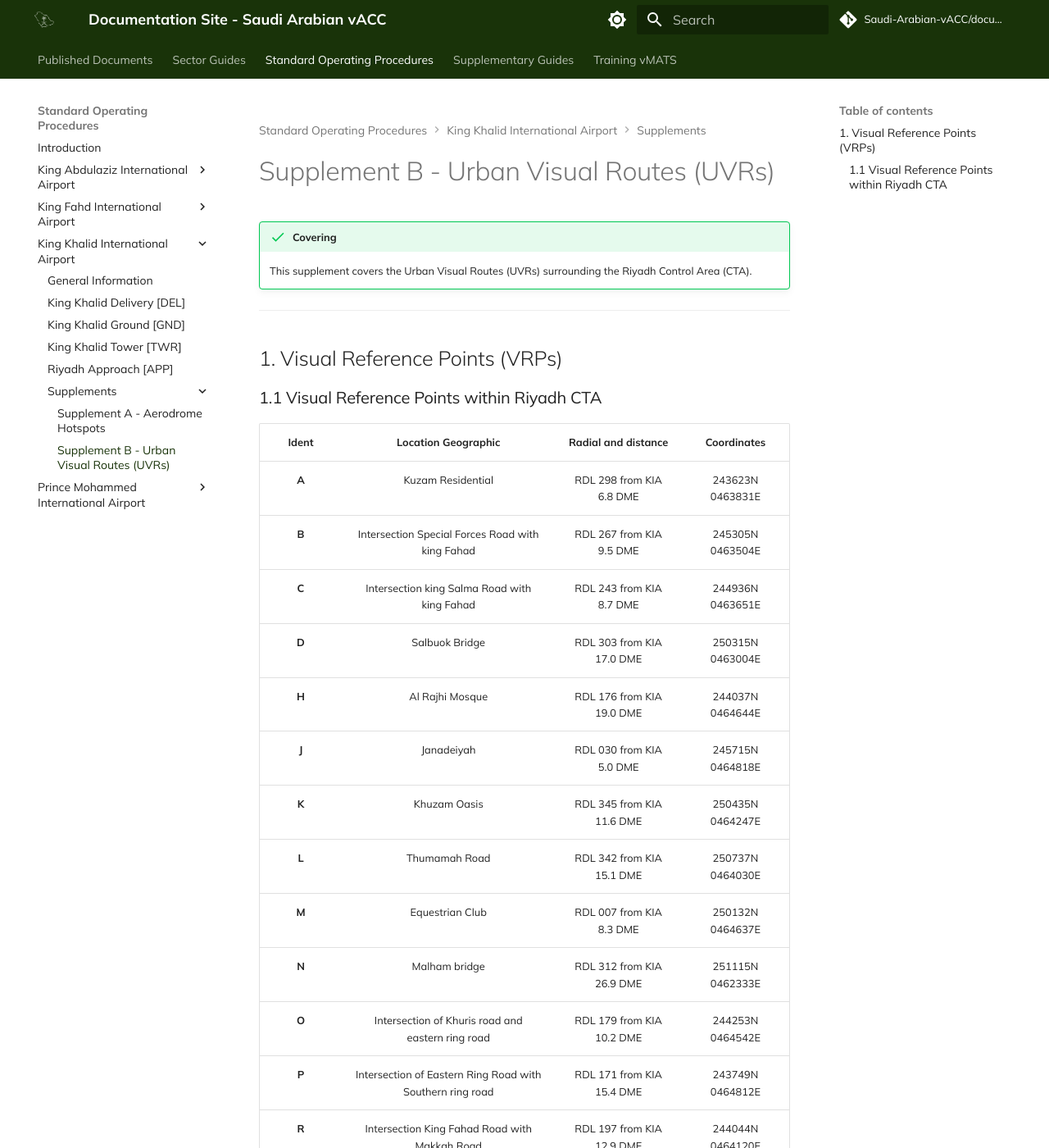
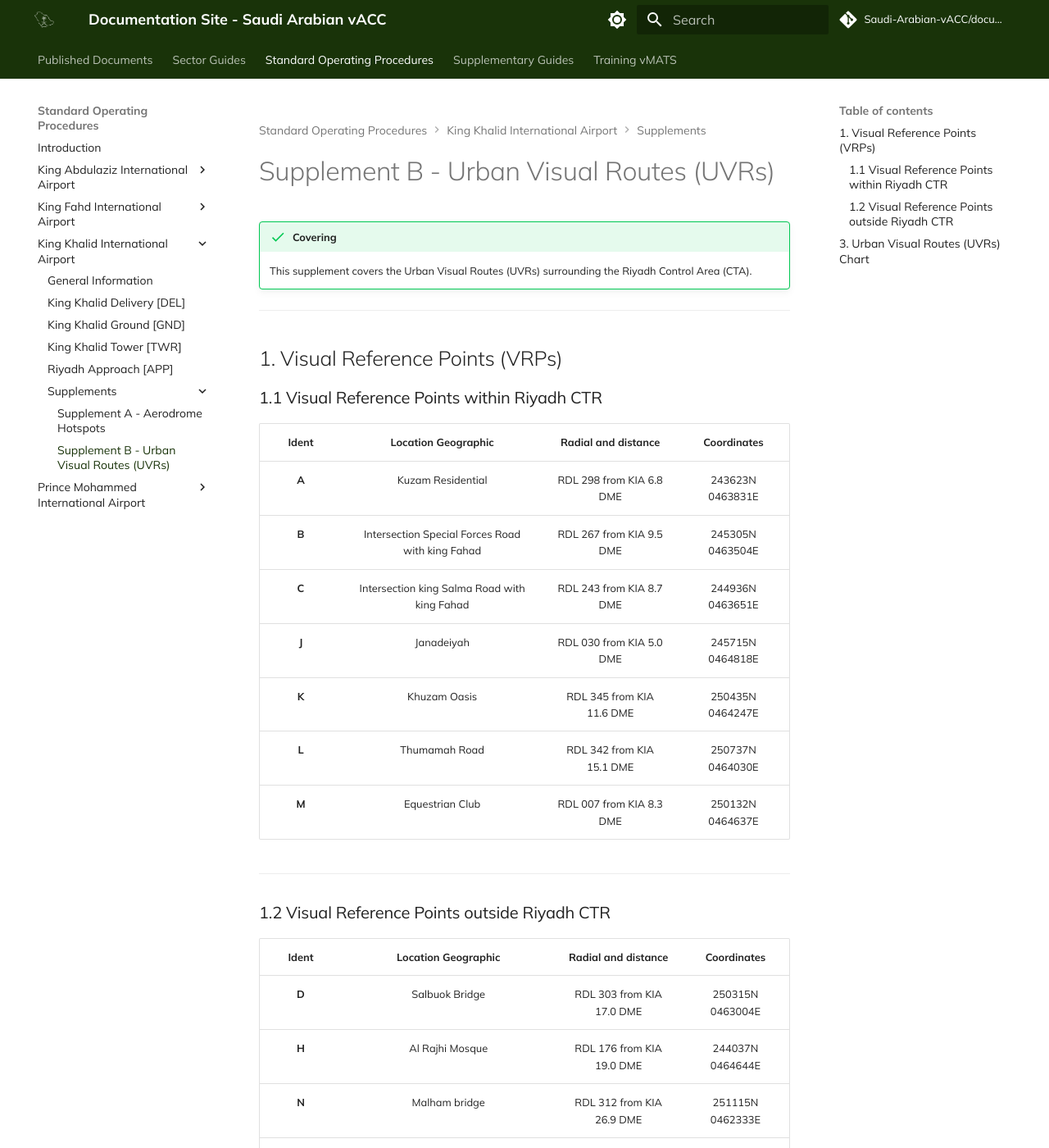
Before and after one commit to Saudi-Arabian-vACC/Documentation-Site, an MkDocs documentation site: the page built from docs/Standard Operating Procedures/King Khalid International Airport/Supplements/uvrs.md, in a window 1280 px wide and 1400 px high. Shown: the whole window at 82% size. Built offline with MkDocs 1.6.1 and Material for MkDocs 9.7.7, drawn with Linux system fonts in a browser that asks for light colours; comment, search, counter and statistics services are not loaded; some of the changed text lies outside the part shown.

Commit message:
Update uvrs.md

```diff
--- a/docs/Standard Operating Procedures/King Khalid International Airport/Supplements/uvrs.md
+++ b/docs/Standard Operating Procedures/King Khalid International Airport/Supplements/uvrs.md
@@ -8,19 +8,26 @@ title: "Supplement B - Urban Visual Routes (UVRs)"
 ---
 
 ## 1. Visual Reference Points (VRPs)
-### 1.1 Visual Reference Points within Riyadh CTA
+### 1.1 Visual Reference Points within Riyadh CTR
 
 |    **Ident**    |                  **Location Geographic**                |  **Radial and distance** | **Coordinates**  |
 |:---------------:|:-------------------------------------------------------:|:------------------------:|:----------------:|
 |      **A**      |                    Kuzam Residential                    | RDL 298 from KIA 6.8 DME | 243623N 0463831E |
 |      **B**      |    Intersection Special Forces Road with king Fahad     | RDL 267 from KIA 9.5 DME | 245305N 0463504E |
 |      **C**      |      Intersection king Salma Road with king Fahad       | RDL 243 from KIA 8.7 DME | 244936N 0463651E |
-|      **D**      |                     Salbuok Bridge                      | RDL 303 from KIA 17.0 DME| 250315N 0463004E |
-|      **H**      |                     Al Rajhi Mosque                     | RDL 176 from KIA 19.0 DME| 244037N 0464644E |
 |      **J**      |                        Janadeiyah                       | RDL 030 from KIA 5.0 DME | 245715N 0464818E |
 |      **K**      |                       Khuzam Oasis                      | RDL 345 from KIA 11.6 DME| 250435N 0464247E |
 |      **L**      |                      Thumamah Road                      | RDL 342 from KIA 15.1 DME| 250737N 0464030E |
 |      **M**      |                     Equestrian Club                     | RDL 007 from KIA 8.3 DME | 250132N 0464637E |
+
+---
+
+### 1.2 Visual Reference Points outside Riyadh CTR
+
+|    **Ident**    |                  **Location Geographic**                |  **Radial and distance** | **Coordinates**  |
+|:---------------:|:-------------------------------------------------------:|:------------------------:|:----------------:|
+|      **D**      |                     Salbuok Bridge                      | RDL 303 from KIA 17.0 DME| 250315N 0463004E |
+|      **H**      |                     Al Rajhi Mosque                     | RDL 176 from KIA 19.0 DME| 244037N 0464644E |
 |      **N**      |                      Malham bridge                      | RDL 312 from KIA 26.9 DME| 251115N 0462333E |
 |      **O**      |    Intersection of Khuris road and eastern ring road    | RDL 179 from KIA 10.2 DME| 244253N 0464542E |
 |      **P**      |Intersection of Eastern Ring Road with Southern ring road| RDL 171 from KIA 15.4 DME| 243749N 0464812E |
@@ -37,3 +44,7 @@ title: "Supplement B - Urban Visual Routes (UVRs)"
 |  **West Gate**  |             Prince Sultan Humanitarian City             | RDL 293 from KIA 14.0 DME| 245911N 0463137E |
 |    **RAJEM**    |                   Rajem intersection                    | RDL 095 from KIA 36.8 DME| 244944N 0472553E |
 |    **MALHAM**   |                          MALHAM                         | RDL 318 from KIA 29.8 DME| 251520N 0462335E |
+
+---
+
+## 3. Urban Visual Routes (UVRs) Chart
```
